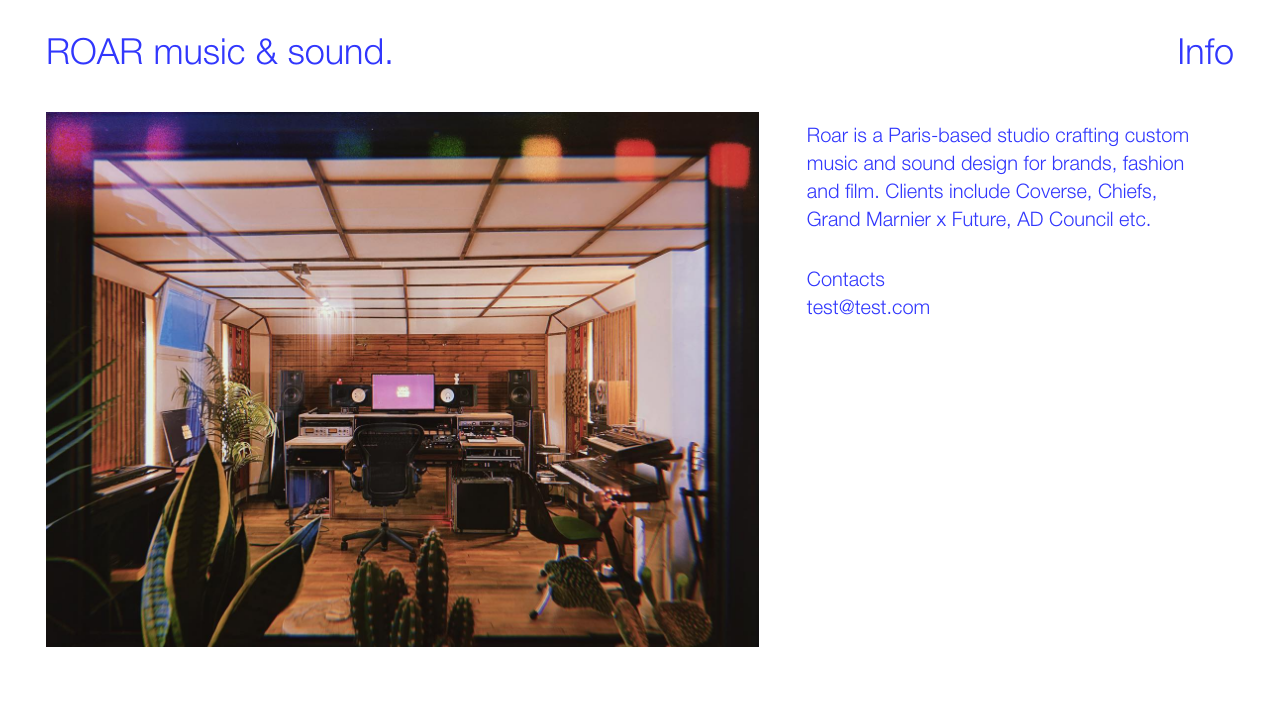
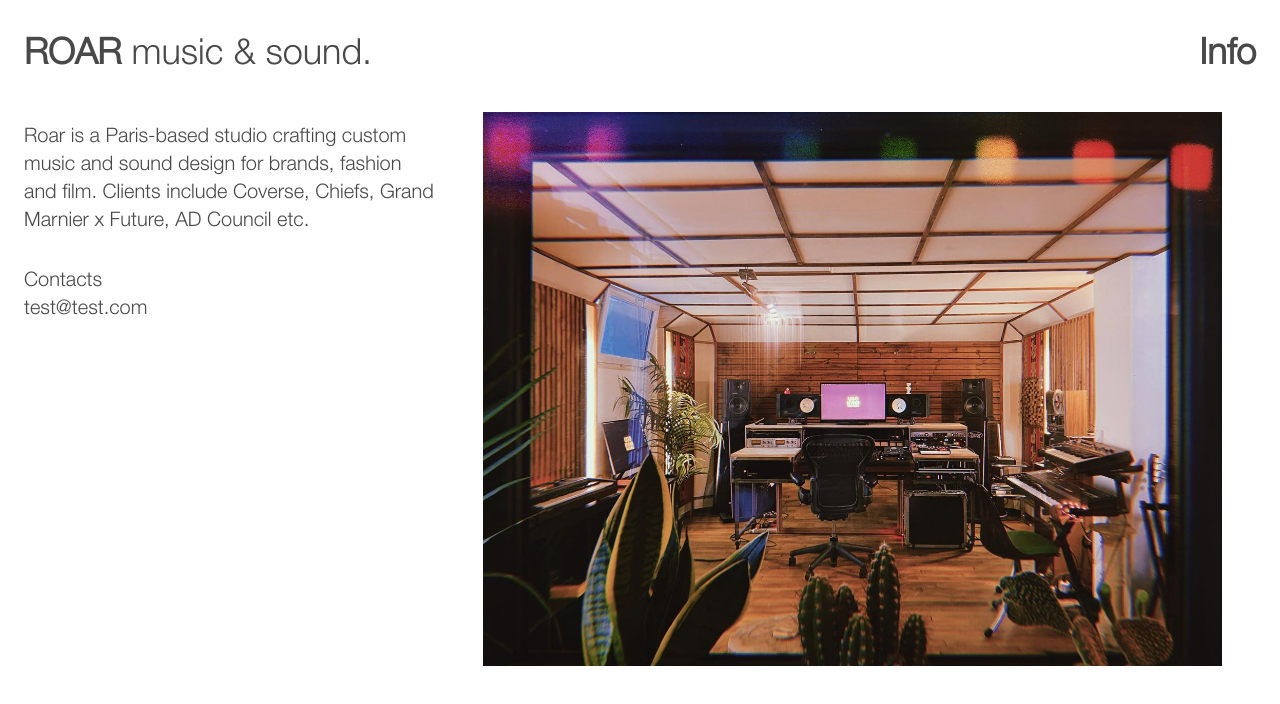
Before and after one commit to malick1302/PIERRE_Project, a React (Create React App) app: page /About in a window 1280 px wide. Shown: the top 704 px of the page. Built offline with nearby package versions, Linux system fonts and the light colour scheme; a web font is replaced by a local one.

Commit message:
ADD: new version of carrousel

```diff
--- a/src/components/Navbar.jsx
+++ b/src/components/Navbar.jsx
@@ -5,9 +5,10 @@ return(
 
          <div className="flex flex-col md:flex-row md:justify-between md:items-center ">
          <div className="flex justify-end md:order-2  ">
-           <h2 onClick={() => window.location.href = "/About"} className="font-HelveticaNeue text-3xl md:text-4xl md:mt-3 ">Info</h2>
+           <h2 onClick={() => window.location.href = "/About"} className="font-HelveticaNeue font-[950] text-3xl md:text-4xl md:mt-3 ">Info</h2>
          </div>
-         <h1 onClick={() => window.location.href = "/Home"} className="ml-0  font-HelveticaNeue text-4xl  md:text-4xl md:order-1 md:mt-3">ROAR music & sound.</h1>
-       </div>
+         <h1 onClick={() => window.location.href = "/Home"} className="ml-0 font-HelveticaNeue text-4xl md:text-4xl md:order-1 md:mt-3">
+         <span className="font-[950]">ROAR</span>  music & sound.
+</h1>       </div>
 )
 }
--- a/src/components/VideoList.jsx
+++ b/src/components/VideoList.jsx
@@ -14,8 +14,15 @@ export default function VideoList() {
         const response = await fetch("/videos.json");
         if (!response.ok) throw new Error("Failed to fetch videos.");
         const data = await response.json();
-        setVideos(data);
-        setSelectedVideo(data[0]);
+
+        // Convertir les URLs player.vimeo.com en vimeo.com pour ReactPlayer
+        const processedData = data.map(video => ({
+          ...video,
+          url: video.url?.replace('https://player.vimeo.com/video/', 'https://vimeo.com/') || video.url
+        }));
+
+        setVideos(processedData);
+        setSelectedVideo(processedData[0]);
       } catch (err) {
         setError(err.message);
       }
@@ -50,16 +57,16 @@ export default function VideoList() {
                   <ReactPlayer
                     url={selectedVideo.url}
                     controls
-                    playing
-                    muted
+                    playing={false}
+                    muted={false}
                     width="100%"
                     height="100%"
                     style={{ aspectRatio: "16/9" }}
                     config={{
                       vimeo: {
                         playerOptions: {
-                          autoplay: true,
-                          muted: true,
+                          autoplay: false,
+                          muted: false,
                           controls: true
                         }
                       }
@@ -81,7 +88,7 @@ export default function VideoList() {
           </div>
 
           {/* Espacement Video → Carousel : Mobile 180px (incluant titre/desc), Desktop 49px */}
-          <div style={{ height: '180px' }} className="md:hidden" />
+          <div style={{ height: '80px' }} className="md:hidden" />
           <div style={{ height: '49px' }} className="hidden md:block" />
 
           {/* Carrousel */}
--- a/src/index.css
+++ b/src/index.css
@@ -13,7 +13,8 @@
 
 
 body {
-  color: #3137FD;
+  /* color: #3137FD; */
+  color: #494949;
 }
 html, body, #root {
   margin: 0;
@@ -94,7 +95,8 @@ iframe {
 }
 
 p{
-  color: #3137FD;
+  /* color: #3137FD; */
+  color: #494949;
 }
 
 
--- a/src/pages/About.jsx
+++ b/src/pages/About.jsx
@@ -1,30 +1,33 @@
 import React from 'react';
 import Navbar from "../components/Navbar";
 import studio1 from "../assets/images/studio1.jpg";
+// import studio2 from "../../public/images/studio2.jpg";
 
 const About = () => {
     return (
+
         <div className="h-screen overflow-hidden scrollbar-hide font-HelveticaNeue">
-            <div className="min-h-screen px-[15px] md:px-[46px] py-4 md:py-6">
-                <Navbar />
 
-                <div className='flex flex-col md:flex-row md:gap-6 md:space-x-6'>
-                    <div className='w-full mt-8 md:w-3/5 md:mt-9'>
-                        <img src={studio1} alt="Photo 1 du studio" />
-                    </div>
-                    <div className='mt-12 w-full md:w-1/3 flex flex-col justify-start md:text-xl'>
+            <div className="min-h-screen p-4 md:p-6 ">
+                < Navbar />
+
+                <div className='ml-0 flex flex-col md:flex-row flex md:gap-6  md:ml-0 md:mb-0 md:space-x-6'>
+
+                    <div className='mt-12 w-full md:w-1/3 flex flex-col md: justify-start   md:text-xl  md:mb-0   '>
                         <h3>Roar is a Paris-based studio crafting custom music and sound design for brands, fashion
                             and film. Clients include Coverse, Chiefs, Grand Marnier x Future, AD Council etc.
                         </h3>
-                        <h2 className='mt-8'>
-                            Contacts <br />
-                            <a className='hover:text-red-500' href="mailto:test@test.com">test@test.com</a>
-                        </h2>
+                        <h2 className='mt-8'>Contacts <br></br><a className='hover:text-red-500' href="test@test.com">test@test.com</a></h2>
+                    </div>
+                    <div className='w-full mt-8 md:w-3/5 md:mt-9'>
+                        <img src={studio1} alt="Photo 1 du studio" />
                     </div>
                 </div>
             </div>
         </div>
+
     );
+
 };
 
 export default About;
--- a/tailwind.config.js
+++ b/tailwind.config.js
@@ -21,6 +21,10 @@ export default {
         Helvetica: ['Helvetica', 'sans-serif'],
         HelveticaNeue: ['HelveticaNeue', 'sans-serif'],
       },
+
+      fontWeight: {
+        '950': '950', // Poids personnalisé
+      },
     },
   },
   plugins: [
```
